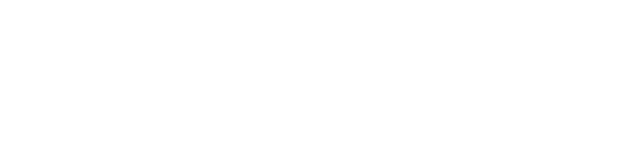
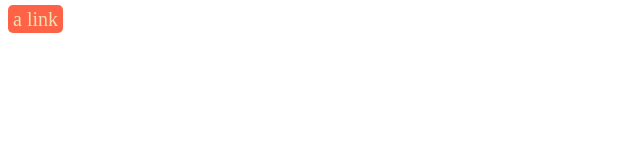
Before and after one commit to only4praise/reKakaoClone, a plain HTML site: page 09 animation/index.html in a window 1280 px wide. Shown: the whole page, without its empty margins (0-640 px from the left). Drawn offline with Linux system fonts and the light colour scheme.

Commit message:
animation funny too

```diff
--- a/09 animation/index.html
+++ b/09 animation/index.html
@@ -4,6 +4,25 @@
     <meta charset="UTF-8" />
     <meta name="viewport" content="width=100%", initial-scale=1.0" />
     <title>Document</title>
+    <style>
+      a {
+        color: wheat;
+        background-color: tomato;
+        text-decoration: none;
+        padding: 3px 5px;
+        border-radius: 5px;
+        font-size: 20px;
+
+        transition: all 0.3s ease-in-out;
+      }
+      a:hover {
+        color: tomato;
+        border-radius: 30px;
+        background-color: wheat;
+      }
+    </style>
   </head>
-  <body></body>
+  <body>
+    <a href="#">a link</a>
+  </body>
 </html>
```
